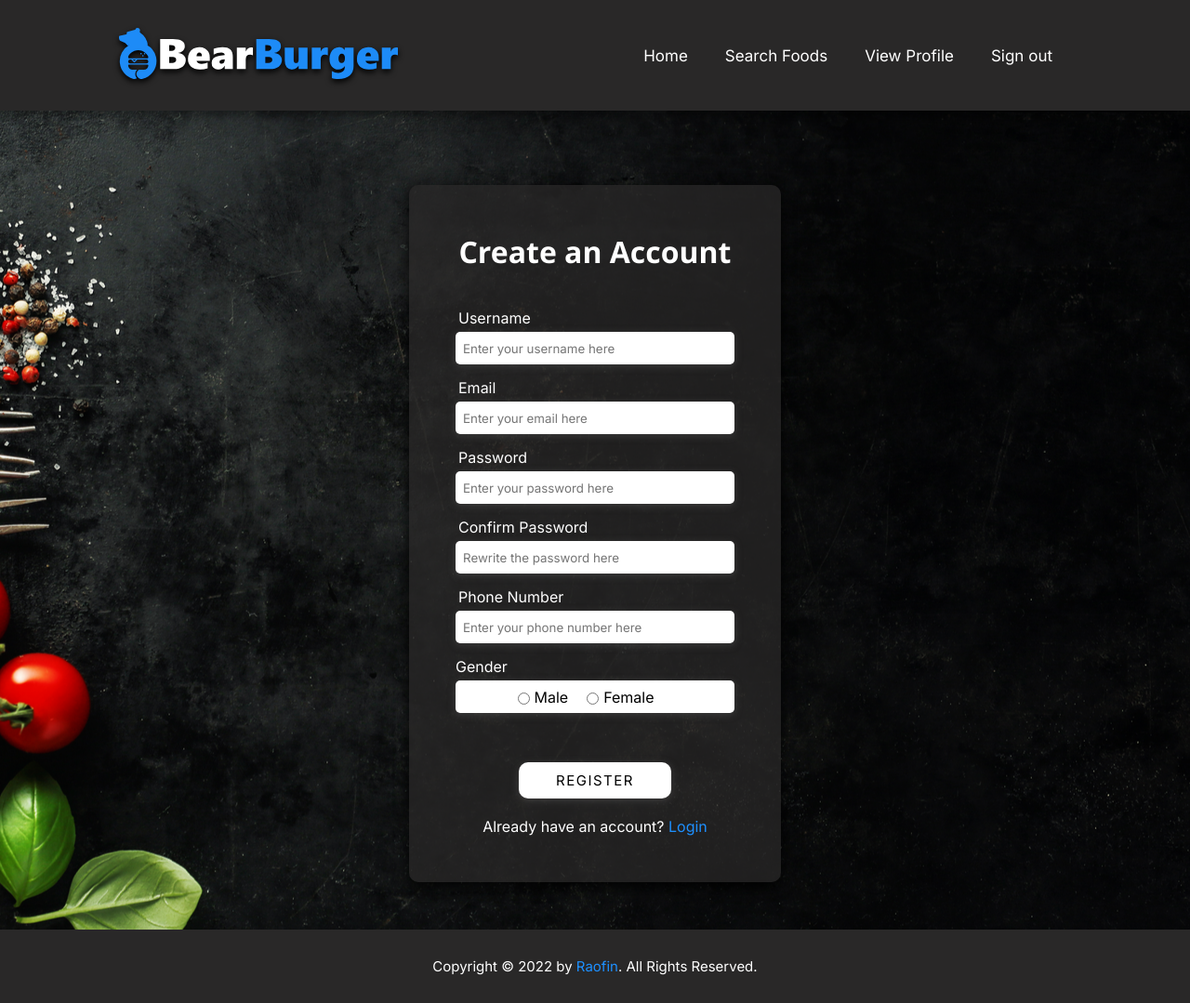
After one commit to Raofin/BearBurger-PHP, a PHP site: page /view/register.php in a window 1280 px wide. The commit adds this page. Shown: the whole page at 93% size. Run offline with PHP 8.4, Linux system fonts and the light colour scheme.

Commit message:
Add database connection & register page; Fix CSS

```diff
--- a/view/css/style.css
+++ b/view/css/style.css
@@ -7,6 +7,7 @@
 }
 
 html {
+    background: url(../img/background.png) no-repeat center center fixed;
     position: relative;
     min-height: 100%;
 }
@@ -31,12 +32,12 @@ header {
     margin-right: auto;
 }
 
-.nav__links {
+.nav-links {
     display: flex;
     list-style: none;
 }
 
-.nav__links a {
+.nav-links a {
     color: #fff;
     font-family: "Inter", sans-serif;
     font-size: 17px;
@@ -44,15 +45,15 @@ header {
     text-decoration: none;
 }
 
-.nav__links li {
+.nav-links li {
     padding: 0px 20px;
 }
 
-.nav__links li a {
+.nav-links li a {
     transition: all 0.3s ease 0s;
 }
 
-.nav__links li a:hover {
+.nav-links li a:hover {
     color: dodgerblue;
 }
 
@@ -89,41 +90,66 @@ button {
     outline: none;
 }
 
-.form-body {
-    background-color: #1c6acf;
+.login-form-body {
+    position: relative;
+    background-color: rgba(41, 40, 40, 0.74);
     border-radius: 10px;
     box-shadow: rgba(0, 0, 0, 0.9) 0px 5px 15px;
     color: #ffffff;
-    height: 500px;
+    height: 480px;
     margin: 80px;
     overflow: hidden;
     padding: 50px;
     width: 400px;
+    min-width: 400px;
 }
 
-.form-body .title {
-    font-weight: bold;
+.register-form-body {
+    position: relative;
+    background-color: rgba(41, 40, 40, 0.74);
+    border-radius: 10px;
+    box-shadow: rgba(0, 0, 0, 0.9) 0px 5px 15px;
+    color: #ffffff;
+    height: 750px;
+    margin-top: 80px;
+    margin-bottom: 130px;
+    overflow: hidden;
+    padding: 50px;
+    width: 400px;
+    min-width: 400px;
+}
+
+.form-title {
+    font-family: 'Segoe UI', Tahoma, Geneva, Verdana, sans-serif;
+    font-size: 32px;
+    font-weight: 900;
     margin: 0;
-    padding-bottom: 50px;
+    padding-bottom: 40px;
     text-align: center;
+}
+
+form a {
+    color: dodgerblue;
+    text-decoration: none;
 }
 
 .button {
     background-color: white;
     border: 0;
     border-radius: 10px;
-    box-shadow: rgb(0 0 0 / 5%) 0 0 8px;
     font-size: 15px;
     letter-spacing: 1.5px;
-    margin: 50px 20px 20px 20px;
+    margin: 20px;
     padding: 10px 40px;
     text-transform: uppercase;
     transition: all 0.5s ease;
+    box-shadow: rgba(68, 67, 67, 0.87) 0px 2px 8px 0px;
+
 }
 
 .button:hover {
     background-color: rgb(0, 178, 104);
-    box-shadow: rgb(93 24 220) 0px 7px 29px 0px;
+    box-shadow: rgba(0, 0, 0, 0.801) 0px 7px 29px 0px;
     color: hsl(0, 0%, 100%);
     letter-spacing: 3px;
 }
@@ -155,10 +181,6 @@ button {
     width: 100%;
 }
 
-.form-input-error {
-    border: 2px solid rgba(255, 47, 47, 0.767);
-}
-
 .form-fields {
     justify-content: center;
 }
@@ -167,14 +189,50 @@ button {
     margin-left: 3px;
 }
 
+.radio-button {
+    display: flex;
+    justify-content: center;
+    border: none;
+    border-radius: 5px;
+    background-color: white;
+    box-shadow: rgba(99, 99, 99, 0.4) 0px 2px 8px 0px;
+    height: 35px;
+    margin-bottom: 15px;
+    margin-top: 5px;
+    padding: 8px;
+    width: 100%;
+}
+
+.radio-button input {
+    margin: 4px 5px 0px 0px;
+}
+
+.form-input-error {
+    box-shadow: tomato 0px 0px 5px 2px !important;
+}
+
+.radio-label {
+    color: black;
+    padding-right: 20px;
+}
+
 .center-text {
     text-align: center;
 }
 
-.button {
-    box-shadow: rgba(99, 99, 99, 0.5) 0px 2px 8px 0px;
+.error-message {
+    color: tomato;
 }
 
 .success {
     color: green;
 }
+
+.bottom {
+    position: absolute;
+    width: 100%;
+    bottom: 0px;
+    padding-bottom: 50px;
+    left: 50%;
+    transform: translate(-50%, 0);
+}
--- a/view/js/external.js
+++ b/view/js/external.js
@@ -1,13 +1,35 @@
 $(document).ready(function () {
     $("#login-form").submit(function (event) {
         event.preventDefault();
-        var email = $("#input-email").val();
+        var usernameOrEmail = $("#input-usernameOrEmail").val();
         var password = $("#input-password").val();
         var submit = $("#form-submit").val();
         $(".error-message").load("../controller/validation/login-validate.php", {
-            email: email,
+            usernameOrEmail: usernameOrEmail,
             password: password,
             submit: submit
         });
     });
 });
+
+$(document).ready(function () {
+    $("#register-form").submit(function (event) {
+        event.preventDefault();
+        var username = $("#input-username").val();
+        var email = $("#input-email").val();
+        var password = $("#input-password").val();
+        var cPassword = $("#input-cPassword").val();
+        var phone = $("#input-phone").val();
+        var gender = $("input[name='gender']:checked").val();
+        var submit = $("#form-submit").val();
+        $(".error-message").load("../controller/validation/register-validate.php", {
+            username: username,
+            email: email,
+            password: password,
+            cPassword: cPassword,
+            phone: phone,
+            gender: gender,
+            submit: submit
+        });
+    });
+});
--- /dev/null
+++ b/view/register.php
@@ -0,0 +1,62 @@
+<?php require 'header.php' ?>
+
+<header>
+    <a class="logo" href="/"><img src="img/logo.svg" alt="logo"></a>
+    <nav>
+        <ul class="nav-links">
+            <li><a href="#">Home</a></li>
+            <li><a href="#">Search Foods</a></li>
+            <li><a href="#">View Profile</a></li>
+            <li><a href="#">Sign out</a></li>
+        </ul>
+    </nav>
+</header>
+<div class="center">
+    <form id="register-form" action="" method="POST" class="register-form-body">
+        <h2 class="form-title">Create an Account</h2>
+        <div>
+            <div>
+                <label class="form-label">Username</label>
+                <input class="form-textbox" id="input-username" name="username" type="text" placeholder="Enter your username here">
+            </div>
+            <div>
+                <label class="form-label">Email</label>
+                <input class="form-textbox " id="input-email" name="email" type="text" placeholder="Enter your email here">
+            </div>
+            <div>
+                <label class="form-label">Password</label>
+                <input class="form-textbox" id="input-password" name="password" type="password" placeholder="Enter your password here">
+            </div>
+            <div>
+                <label class="form-label">Confirm Password</label>
+                <input class="form-textbox" id="input-cPassword" name="cPassword" type="password" placeholder="Rewrite the password here">
+            </div>
+            <div>
+                <label class="form-label">Phone Number</label>
+                <input class="form-textbox" id="input-phone" name="phone" type="text" placeholder="Enter your phone number here">
+            </div>
+            <div class="radio">
+                <label>Gender</label>
+                <div class="radio-button" id="radio-button-box">
+                    <input type="radio" id="male" name="gender" value="Male">
+                    <label for="male" class="radio-label">Male</label>
+                    <input type="radio" id="female" name="gender" value="Female">
+                    <label for="female" class="radio-label">Female</label>
+                </div>
+            </div>
+        </div>
+        <p class="error-message"></p>
+
+        <div class="bottom">
+            <div class="center">
+                <input id="form-submit" type="submit" class="button" value="Register">
+            </div>
+            <div class="center-text">
+                Already have an account? <a href="login.php">Login</a>
+            </div>
+        </div>
+
+    </form>
+</div>
+
+<?php require 'footer.php' ?>
```
Also changed, not shown: controller/validation/login-validate.php (+15 -13 lines), controller/validation/register-validate.php (added, +50 -0 lines), model/dbConnection.php (added, +16 -0 lines), model/sql.sql (added, +29 -0 lines), model/user.php (added, +23 -0 lines), test.html (added, +15 -0 lines), view/login.php (+15 -11 lines), view/img/background.png (added).
